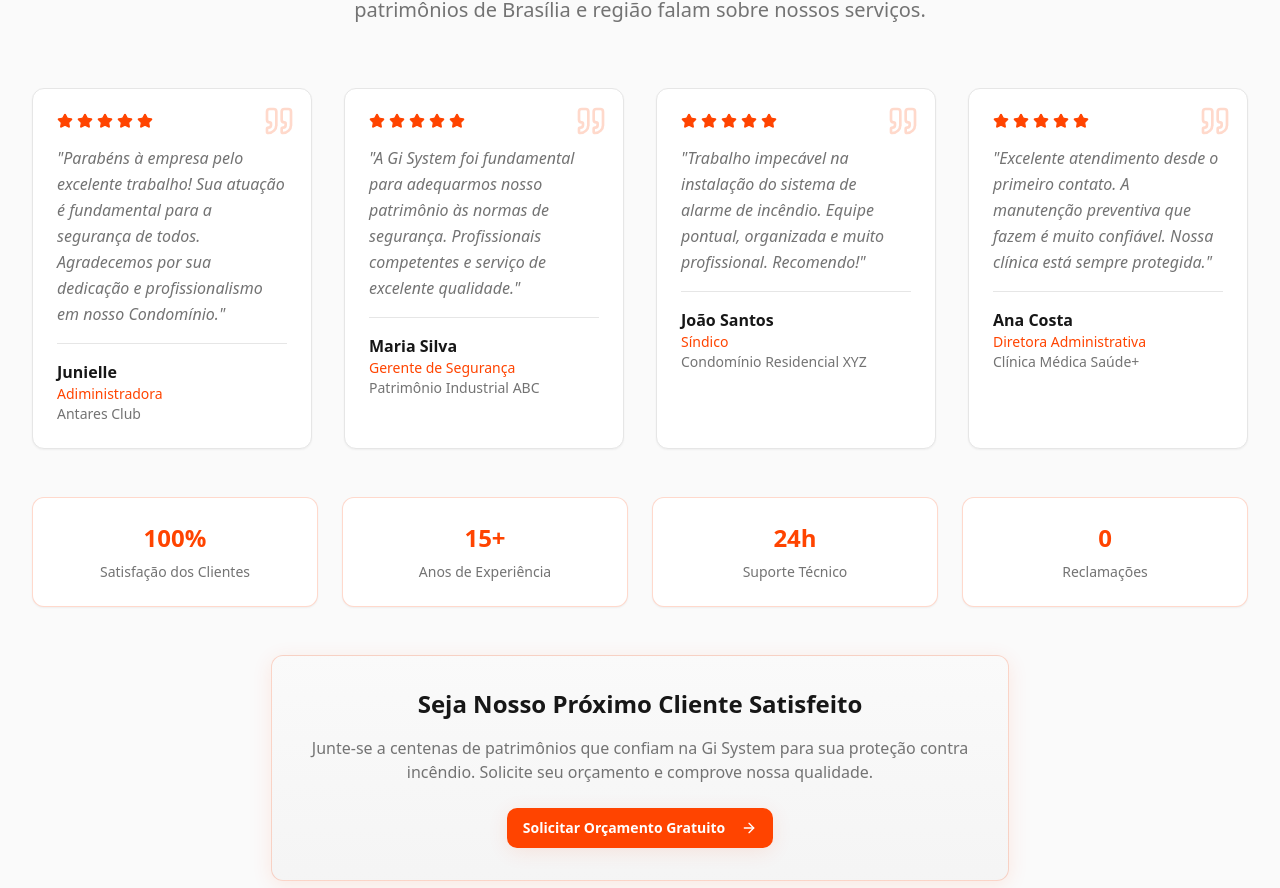
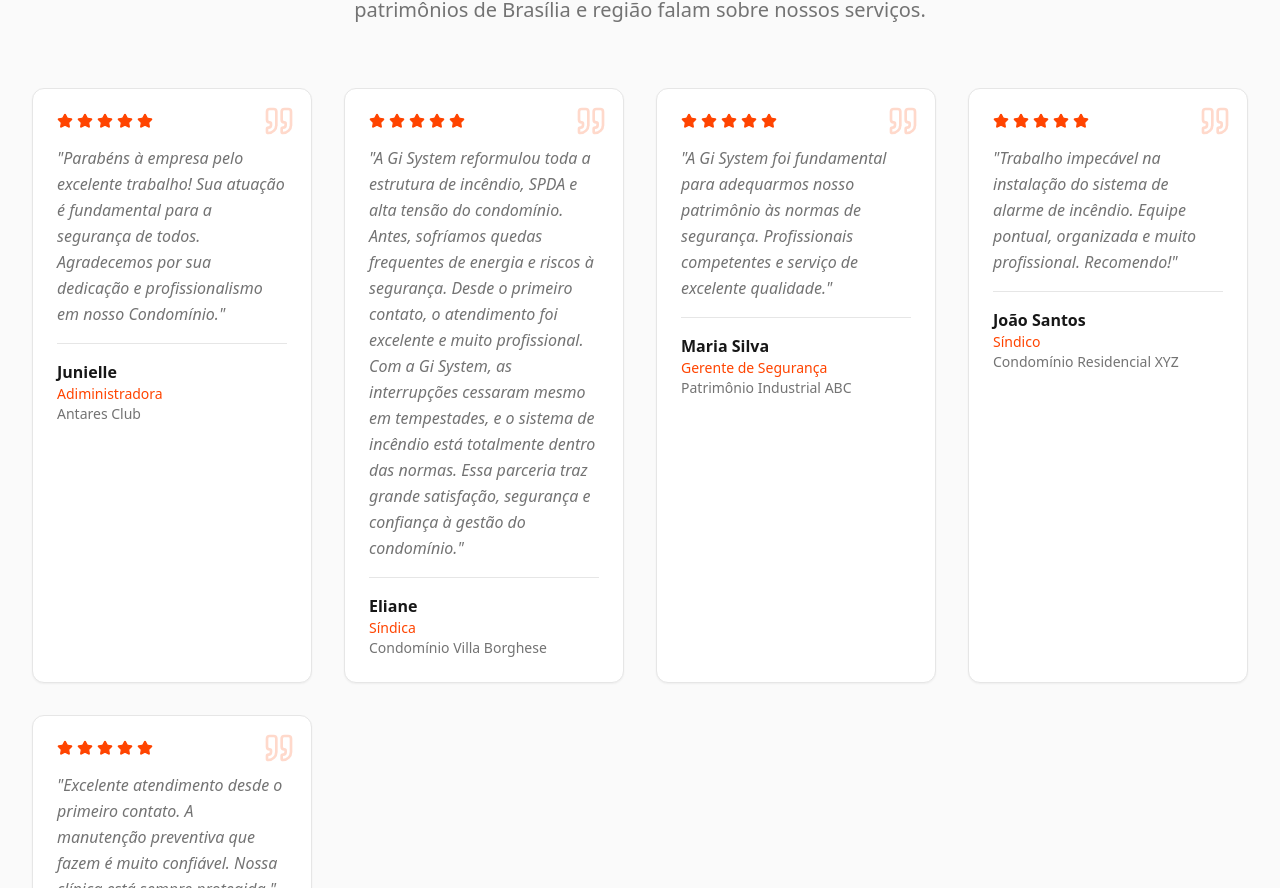
Before and after one commit to DevZipMateus/gi-sistemas, a React (Vite) app: page / in a window 1280 px wide. Shown: the part 4193-5081 px from the top of the page. Built offline with nearby package versions, Linux system fonts and the light colour scheme.

Commit message:
Add new testimonial
Added a new testimonial to the `TestimonialsSection` component.

```diff
--- a/src/components/gi-system/TestimonialsSection.tsx
+++ b/src/components/gi-system/TestimonialsSection.tsx
@@ -10,6 +10,13 @@ export default function TestimonialsSection() {
       company: "Antares Club",
       role: "Adiministradora",
       content: "Parabéns à empresa pelo excelente trabalho! Sua atuação é fundamental para a segurança de todos. Agradecemos por sua dedicação e profissionalismo em nosso Condomínio.",
+      rating: 5
+    },
+    {
+      name: "Eliane",
+      company: "Condomínio Villa Borghese",
+      role: "Síndica",
+      content: "A Gi System reformulou toda a estrutura de incêndio, SPDA e alta tensão do condomínio. Antes, sofríamos quedas frequentes de energia e riscos à segurança. Desde o primeiro contato, o atendimento foi excelente e muito profissional. Com a Gi System, as interrupções cessaram mesmo em tempestades, e o sistema de incêndio está totalmente dentro das normas. Essa parceria traz grande satisfação, segurança e confiança à gestão do condomínio.",
       rating: 5
     },
     {
```
